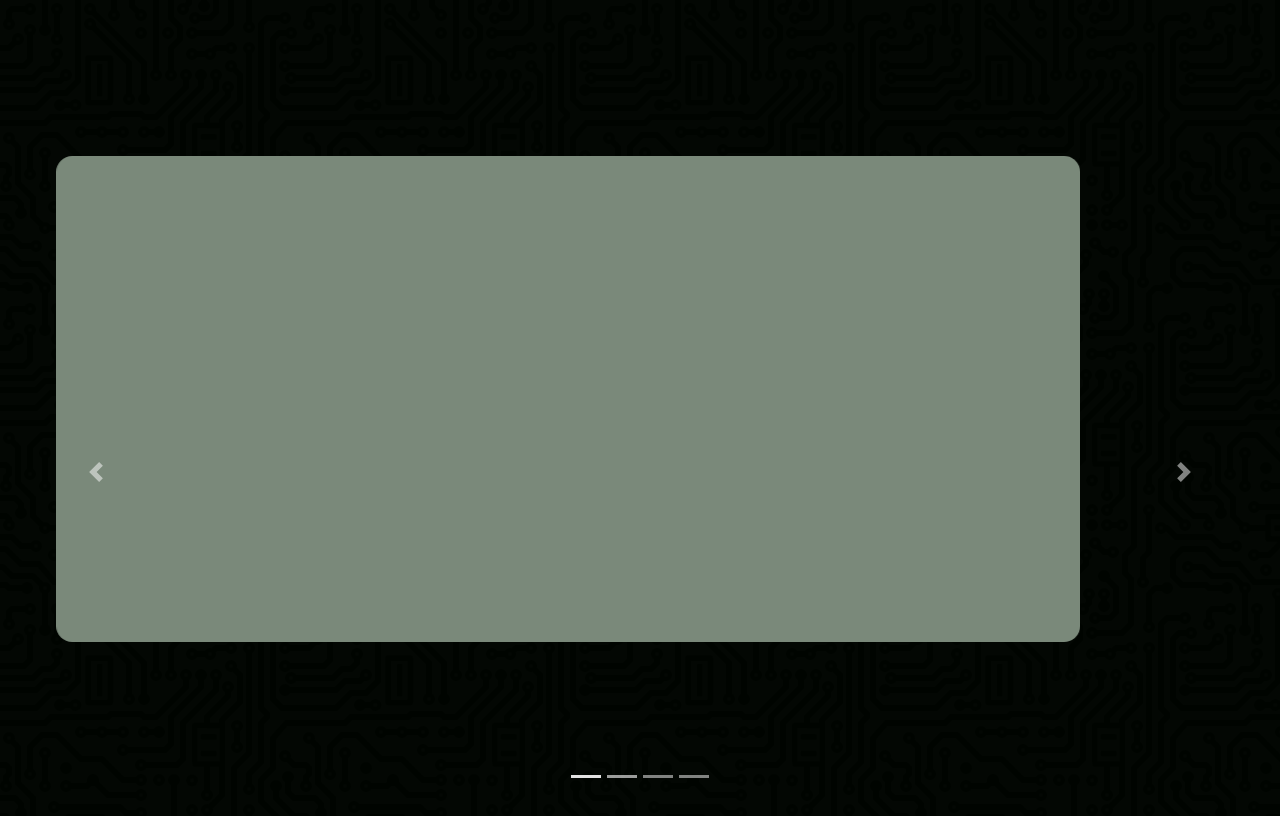
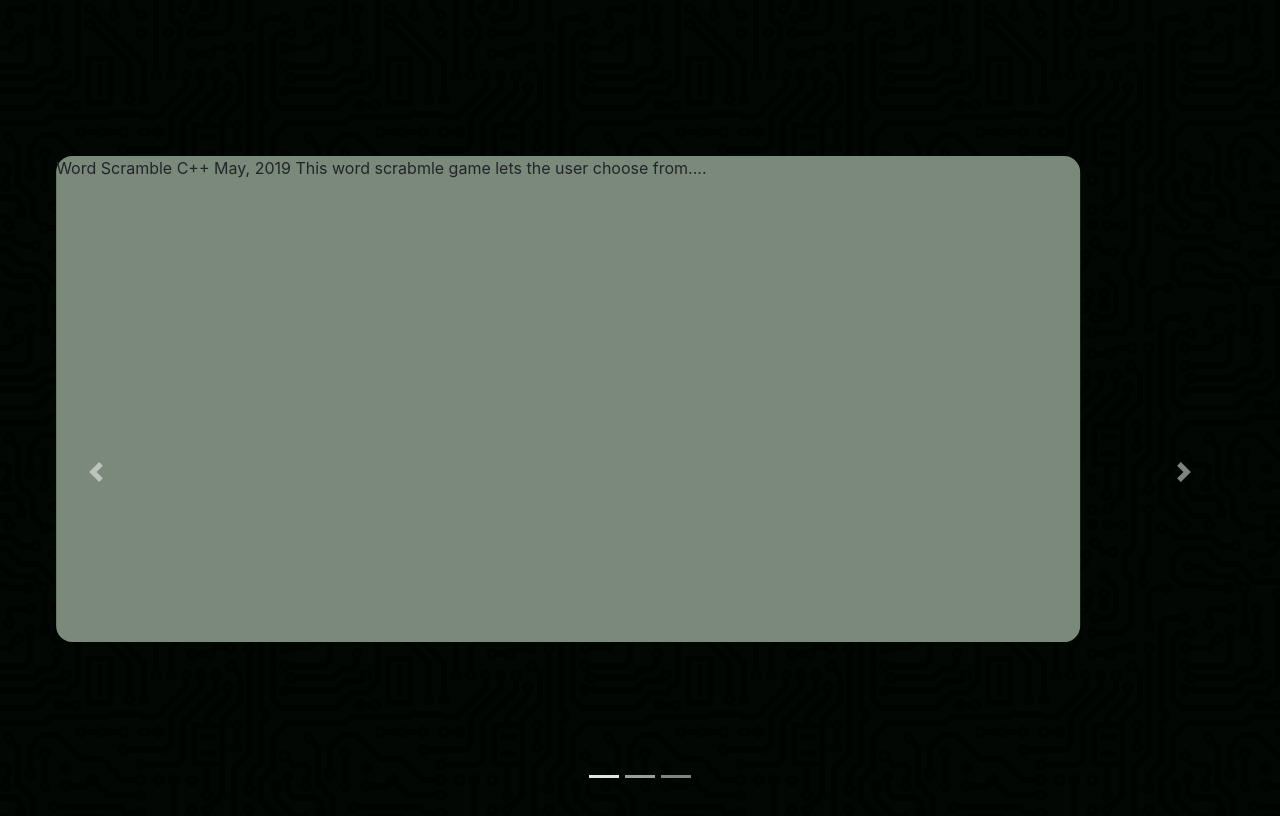
Before and after one commit to Tristen1099/PersonalWebsite, an Angular app in the folder PersonalWebsite/: page / in a window 1280 px wide. Shown: the part 900-1716 px from the top of the page. Built offline with nearby package versions, Linux system fonts and the light colour scheme.

Commit message:
Added ngFor for projects and added some starter examples

```diff
--- a/PersonalWebsite/src/app/project-portfolio/project-portfolio.component.html
+++ b/PersonalWebsite/src/app/project-portfolio/project-portfolio.component.html
@@ -1,37 +1,26 @@
-<div id="carouselExampleIndicators" class="carousel slide" data-ride="carousel">
+<div id="carouselIndicators" class="carousel slide" data-ride="carousel">
     <ol class="carousel-indicators">
-        <li data-target="#carouselExampleIndicators" data-slide-to="0" class="active"></li>
-        <li data-target="#carouselExampleIndicators" data-slide-to="1"></li>
-        <li data-target="#carouselExampleIndicators" data-slide-to="2"></li>
-        <li data-target="#carouselExampleIndicators" data-slide-to="3"></li>
+        <li data-target="#carouselIndicators" data-slide-to="0" class="active"></li>
+        <li data-target="#carouselIndicators" data-slide-to="1"></li>
+        <li data-target="#carouselIndicators" data-slide-to="2"></li>
     </ol>
-    <div class="carousel-inner">
-        <div class="carousel-item active">
+    <div class="carousel-inner" id="project-carousel">
+
+        <div *ngFor="let project of projects; let i = index" class="carousel-item">
             <div class="project-item">
-
+                {{ project.name }}
+                {{ project.language }}
+                {{ project.date }}
+                {{ project.description }}
             </div>
         </div>
-        <div class="carousel-item">
-            <div class="project-item">
 
-            </div>
-        </div>
-        <div class="carousel-item">
-            <div class="project-item">
-
-            </div>
-        </div>
-        <div class="carousel-item">
-            <div class="project-item">
-
-            </div>
-        </div>
     </div>
-    <a class="carousel-control-prev" href="#carouselExampleIndicators" role="button" data-slide="prev">
+    <a class="carousel-control-prev" href="#carouselIndicators" role="button" data-slide="prev">
         <span class="carousel-control-prev-icon" aria-hidden="true"></span>
         <span class="sr-only">Previous</span>
     </a>
-    <a class="carousel-control-next" href="#carouselExampleIndicators" role="button" data-slide="next">
+    <a class="carousel-control-next" href="#carouselIndicators" role="button" data-slide="next">
         <span class="carousel-control-next-icon" aria-hidden="true"></span>
         <span class="sr-only">Next</span>
     </a>
--- a/PersonalWebsite/src/app/project-portfolio/project-portfolio.component.ts
+++ b/PersonalWebsite/src/app/project-portfolio/project-portfolio.component.ts
@@ -7,9 +7,35 @@ import { Component, OnInit } from '@angular/core';
 })
 export class ProjectPortfolioComponent implements OnInit {
 
+  projects = new Array();
+
   constructor() { }
 
   ngOnInit() {
+    this.projects = [{
+      name: "Word Scramble",
+      language: "C++",
+      date: "May, 2019",
+      description: "This word scrabmle game lets the user choose from...."
+
+    }, {
+      name: "Word Scramble",
+      language: "C++",
+      date: "May, 2019",
+      description: "This word scrabmle game lets the user choose from...."
+
+    }, {
+      name: "Word Scramble",
+      language: "C++",
+      date: "May, 2019",
+      description: "This word scrabmle game lets the user choose from...."
+
+    }];
+  }
+
+  ngAfterViewInit() {
+
+    document.getElementById("project-carousel").children[0].classList.add("active");
   }
 
 }
```
